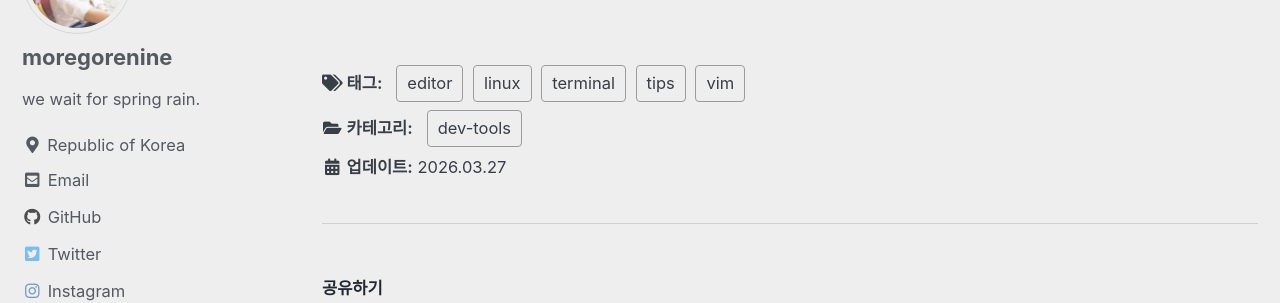
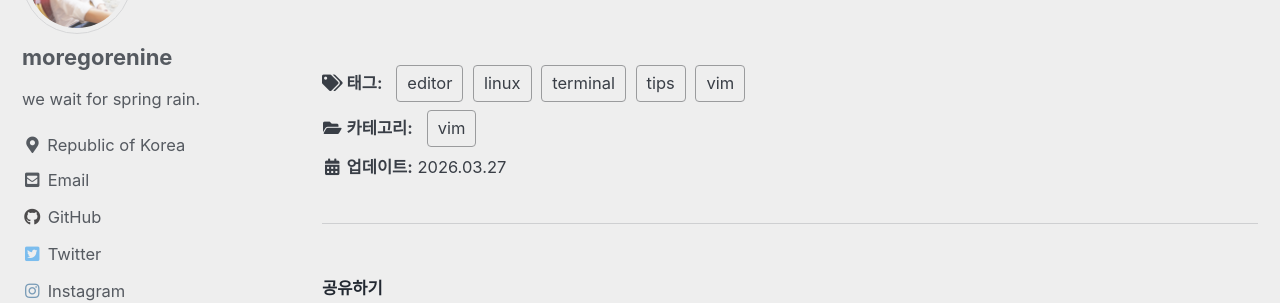
Before and after one commit to moregorenine/moregorenine.github.io, a Jekyll site: the page built from _posts/vim/2026-3-27-vim-basic-copy-paste.md, in a window 1280 px wide and 900 px high, scrolled down 1644 px. Shown: the part 142-445 px from the top of the window. Built offline with Jekyll 4.4.1, drawn with Linux system fonts in a browser that asks for light colours; cached includes are drawn as plain includes; comment, search, counter and statistics services are not loaded.

Commit message:
Update categories for Vim copy-paste guide

```diff
--- a/_posts/vim/2026-3-27-vim-basic-copy-paste.md
+++ b/_posts/vim/2026-3-27-vim-basic-copy-paste.md
@@ -2,7 +2,7 @@
 title: "Vim에서 한 줄 복사하고 붙여넣는 직관적인 방법 (yy, p, dd)"
 excerpt: "Vim 명령 모드에서 가장 자주 쓰이는 복사(Yank), 붙여넣기(Paste), 잘라내기 단축키 및 실전 팁 정리"
 categories:
-    - dev-tools
+    - vim
 tags:
     - vim
     - editor
```
